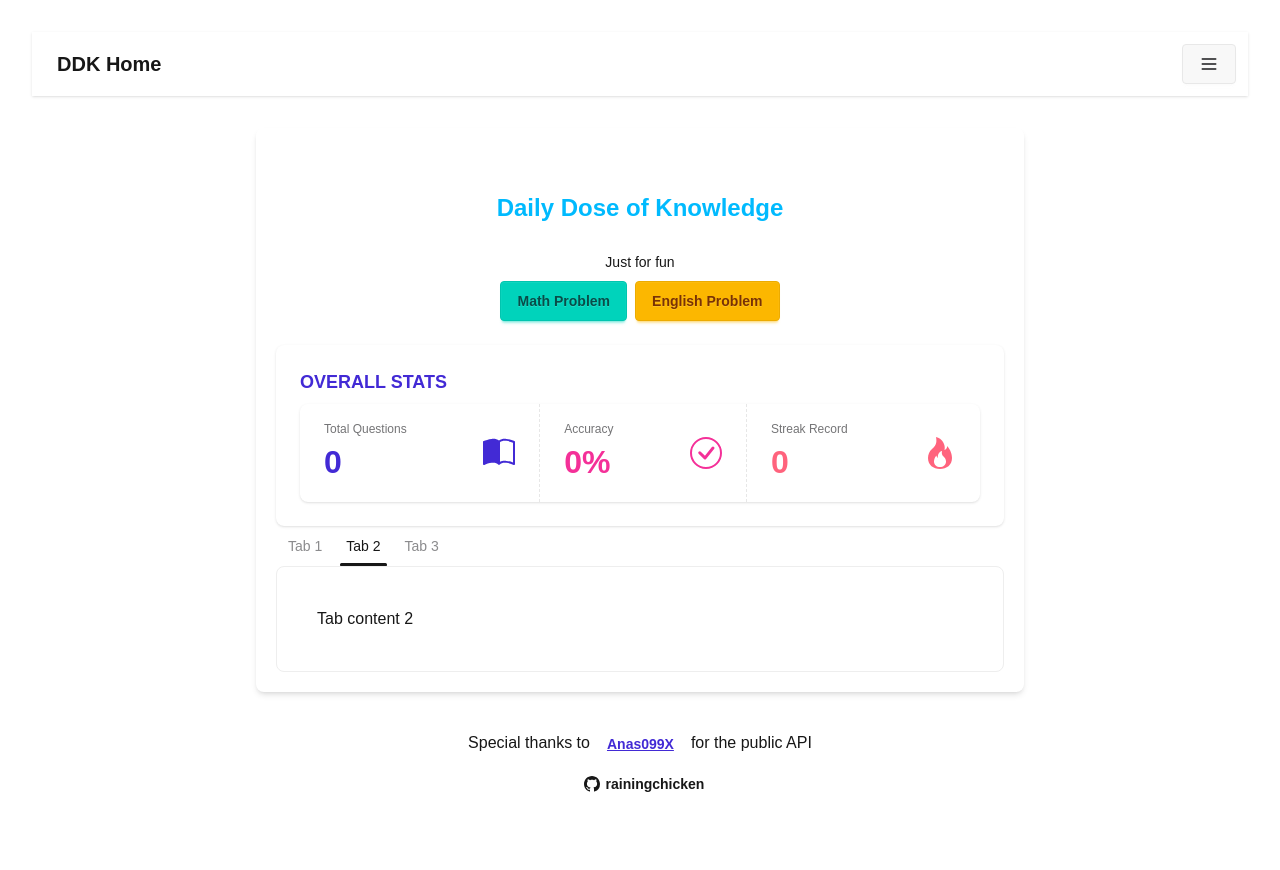
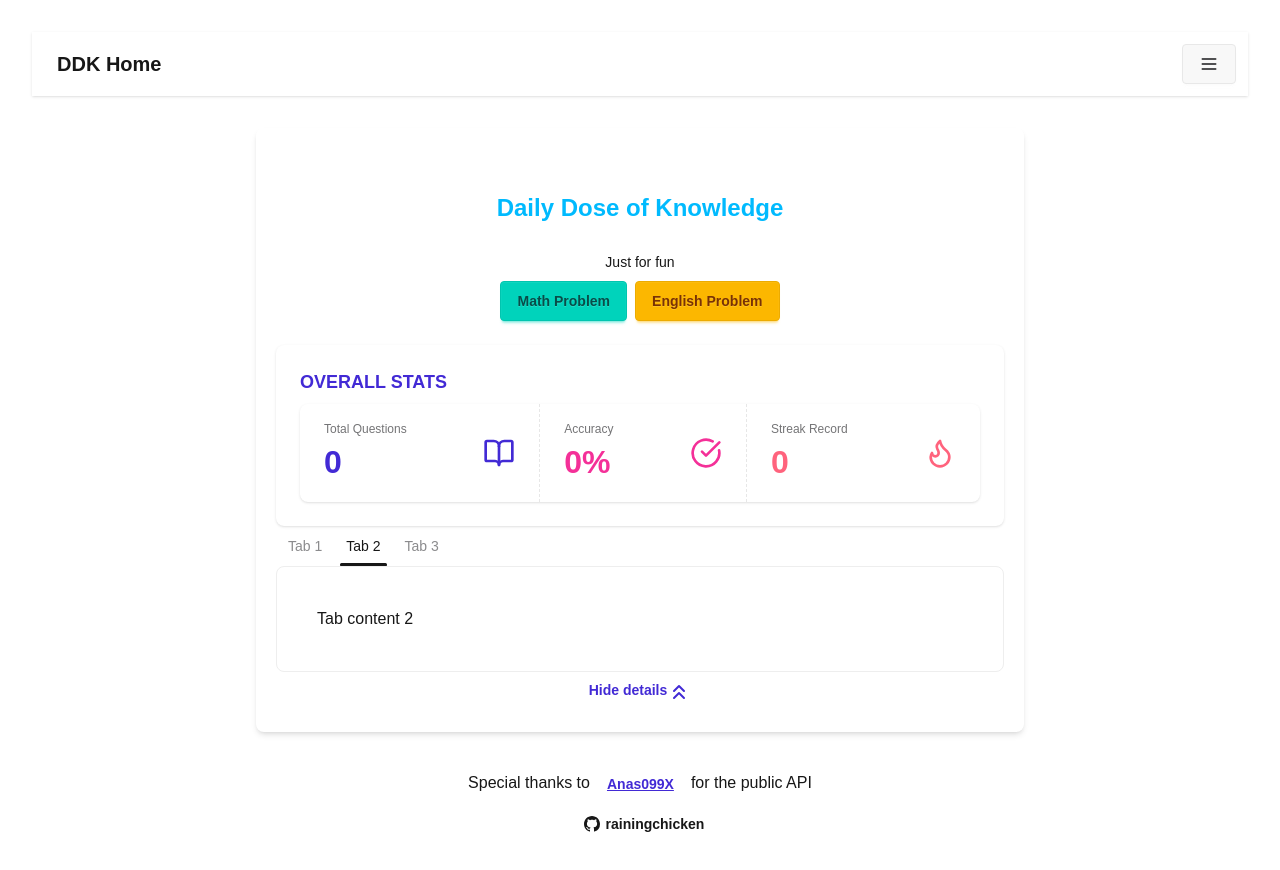
Before and after one commit to rainingchicken/daily-dose-of-knowledge, a Next.js app: page / in a window 1280 px wide. Shown: the top 870 px of the page. Built offline with nearby package versions, Linux system fonts and the light colour scheme.

Commit message:
use lucide-react icons package and toggle more details

```diff
--- a/package.json
+++ b/package.json
@@ -10,6 +10,7 @@
   },
   "dependencies": {
     "daisyui": "^5.0.43",
+    "lucide-react": "^0.513.0",
     "next": "15.3.3",
     "react": "^19.0.0",
     "react-dom": "^19.0.0",
--- a/src/app/page.tsx
+++ b/src/app/page.tsx
@@ -16,8 +16,8 @@ export default function Home() {
             English Problem
           </a>
         </div>
-      </div>{" "}
-      <StatsCardOverview subject="math" />
+      </div>
+      <StatsCardOverview />
     </div>
   );
 }
--- a/src/components/StatsCardOverview.tsx
+++ b/src/components/StatsCardOverview.tsx
@@ -2,7 +2,7 @@
 
 import { useLocalStorage } from "@/utils/localStorage";
 import type { IStats } from "@/utils/types";
-import React from "react";
+import React, { useState } from "react";
 
 import StatsCardSimple from "./StatsCardSimple";
 import {
@@ -11,13 +11,19 @@ import {
   getTotalQuestionCount,
 } from "@/utils/stats";
 import StatsCardComprehensive from "./StatsCardComprehensive";
+import { ChevronsDown, ChevronsUp } from "lucide-react";
 
 const StatsCardOverview = () => {
+  const [hideMoreDetails, setHideMoreDetails] = useState(false);
   const [stats] = useLocalStorage<IStats>("stats", {});
   const totalQuestionCount = getTotalQuestionCount(stats);
   const mathAccuray = getOverallAccuracy(stats, "math");
   const englishAccuray = getOverallAccuracy(stats, "english");
   const overAllMaxStreak = getOverAllMaxStreak(stats);
+
+  const handleToggle = () => {
+    setHideMoreDetails(!hideMoreDetails);
+  };
 
   return (
     <div>
@@ -28,7 +34,18 @@ const StatsCardOverview = () => {
         maxStreak={overAllMaxStreak}
         isOverview={true}
       />
-      <StatsCardComprehensive stats={stats} />
+      {!hideMoreDetails && <StatsCardComprehensive stats={stats} />}
+      <button className="btn btn-ghost btn-block" onClick={handleToggle}>
+        {hideMoreDetails ? (
+          <span className="flex text-primary">
+            Show more Details <ChevronsDown />
+          </span>
+        ) : (
+          <span className="flex text-primary">
+            Hide details <ChevronsUp />
+          </span>
+        )}
+      </button>
     </div>
   );
 };
--- a/src/components/StatsCardSimple.tsx
+++ b/src/components/StatsCardSimple.tsx
@@ -1,9 +1,11 @@
+import {
+  BookOpen,
+  ChartLine,
+  CircleCheckBig,
+  Flame,
+  Timer,
+} from "lucide-react";
 import React from "react";
-import Book from "./icons/Book";
-import Check from "./icons/Check";
-import Fire from "./icons/Fire";
-import Time from "./icons/Time";
-import GraphUp from "./icons/GraphUp";
 
 interface StatsCardSimpleProps {
   title: string;
@@ -33,7 +35,7 @@ const StatsCardSimple = ({
         <div className={`stats shadow ${isOverview ? "" : " stats-vertical"}`}>
           <div className="stat">
             <div className="stat-figure text-primary">
-              <Book className="h-8 w-8 text-primary" />
+              <BookOpen className="h-8 w-8 text-primary" />
             </div>
             <div className="stat-title">Total Questions</div>
             <div className="stat-value text-primary">{totalQuestions}</div>
@@ -41,7 +43,7 @@ const StatsCardSimple = ({
 
           <div className="stat">
             <div className="stat-figure text-secondary">
-              <Check className="h-8 w-8 text-secondary" />
+              <CircleCheckBig className="h-8 w-8 text-secondary" />
             </div>
             <div className="stat-title">Accuracy</div>
             <div className="stat-value text-secondary">
@@ -53,7 +55,7 @@ const StatsCardSimple = ({
             <>
               <div className="stat">
                 <div className="stat-figure text-info">
-                  <Time className="h-8 w-8 text-info" />
+                  <Timer className="h-8 w-8 text-info" />
                 </div>
                 <div className="stat-title">Time</div>
                 <div className="stat-value text-info">{totalTime}</div>
@@ -61,7 +63,7 @@ const StatsCardSimple = ({
 
               <div className="stat">
                 <div className="stat-figure text-warning">
-                  <GraphUp className="h-8 w-8 text-warning" />
+                  <ChartLine className="h-8 w-8 text-warning" />
                 </div>
                 <div className="stat-title">Current Streak</div>
                 <div className="stat-value text-warning">{currentStreak}</div>
@@ -71,7 +73,7 @@ const StatsCardSimple = ({
 
           <div className="stat">
             <div className="stat-figure text-error">
-              <Fire className="h-8 w-8 text-error" />
+              <Flame className="h-8 w-8 text-error" />
             </div>
             <div className="stat-title">Streak Record</div>
             <div className="stat-value text-error">{maxStreak}</div>
--- a/src/components/icons/Book.tsx
+++ /dev/null
@@ -1,17 +0,0 @@
-const Book = (props: React.SVGProps<SVGSVGElement>) => (
-  <svg
-    xmlns="http://www.w3.org/2000/svg"
-    fill="currentColor"
-    viewBox="0 0 16 16"
-    {...props}
-  >
-    <path
-      strokeLinecap="round"
-      strokeLinejoin="round"
-      strokeWidth="1"
-      d="M8.5 2.687c.654-.689 1.782-.886 3.112-.752 1.234.124 2.503.523 3.388.893v9.923c-.918-.35-2.107-.692-3.287-.81-1.094-.111-2.278-.039-3.213.492zM8 1.783C7.015.936 5.587.81 4.287.94c-1.514.153-3.042.672-3.994 1.105A.5.5 0 0 0 0 2.5v11a.5.5 0 0 0 .707.455c.882-.4 2.303-.881 3.68-1.02 1.409-.142 2.59.087 3.223.877a.5.5 0 0 0 .78 0c.633-.79 1.814-1.019 3.222-.877 1.378.139 2.8.62 3.681 1.02A.5.5 0 0 0 16 13.5v-11a.5.5 0 0 0-.293-.455c-.952-.433-2.48-.952-3.994-1.105C10.413.809 8.985.936 8 1.783"
-    />
-  </svg>
-);
-
-export default Book;
--- a/src/components/icons/Check.tsx
+++ /dev/null
@@ -1,23 +0,0 @@
-const Check = (props: React.SVGProps<SVGSVGElement>) => (
-  <svg
-    xmlns="http://www.w3.org/2000/svg"
-    fill="currentColor"
-    viewBox="0 0 16 16"
-    {...props}
-  >
-    <path
-      strokeLinecap="round"
-      strokeLinejoin="round"
-      strokeWidth="1"
-      d="M8 15A7 7 0 1 1 8 1a7 7 0 0 1 0 14m0 1A8 8 0 1 0 8 0a8 8 0 0 0 0 16"
-    />
-    <path
-      strokeLinecap="round"
-      strokeLinejoin="round"
-      strokeWidth="1"
-      d="m10.97 4.97-.02.022-3.473 4.425-2.093-2.094a.75.75 0 0 0-1.06 1.06L6.97 11.03a.75.75 0 0 0 1.079-.02l3.992-4.99a.75.75 0 0 0-1.071-1.05"
-    />
-  </svg>
-);
-
-export default Check;
--- a/src/components/icons/Fire.tsx
+++ /dev/null
@@ -1,17 +0,0 @@
-const Fire = (props: React.SVGProps<SVGSVGElement>) => (
-  <svg
-    xmlns="http://www.w3.org/2000/svg"
-    fill="currentColor"
-    viewBox="0 0 16 16"
-    {...props}
-  >
-    <path
-      strokeLinecap="round"
-      strokeLinejoin="round"
-      strokeWidth="1"
-      d="M8 16c3.314 0 6-2 6-5.5 0-1.5-.5-4-2.5-6 .25 1.5-1.25 2-1.25 2C11 4 9 .5 6 0c.357 2 .5 4-2 6-1.25 1-2 2.729-2 4.5C2 14 4.686 16 8 16m0-1c-1.657 0-3-1-3-2.75 0-.75.25-2 1.25-3C6.125 10 7 10.5 7 10.5c-.375-1.25.5-3.25 2-3.5-.179 1-.25 2 1 3 .625.5 1 1.364 1 2.25C11 14 9.657 15 8 15"
-    />
-  </svg>
-);
-
-export default Fire;
--- a/src/components/icons/GraphUp.tsx
+++ /dev/null
@@ -1,17 +0,0 @@
-const GraphUp = (props: React.SVGProps<SVGSVGElement>) => (
-  <svg
-    xmlns="http://www.w3.org/2000/svg"
-    fill="currentColor"
-    viewBox="0 0 16 16"
-    {...props}
-  >
-    <path
-      strokeLinecap="round"
-      strokeLinejoin="round"
-      strokeWidth="1"
-      d="M0 0h1v15h15v1H0zm14.817 3.113a.5.5 0 0 1 .07.704l-4.5 5.5a.5.5 0 0 1-.74.037L7.06 6.767l-3.656 5.027a.5.5 0 0 1-.808-.588l4-5.5a.5.5 0 0 1 .758-.06l2.609 2.61 4.15-5.073a.5.5 0 0 1 .704-.07"
-    />
-  </svg>
-);
-
-export default GraphUp;
--- a/src/components/icons/Time.tsx
+++ /dev/null
@@ -1,23 +0,0 @@
-const Time = (props: React.SVGProps<SVGSVGElement>) => (
-  <svg
-    xmlns="http://www.w3.org/2000/svg"
-    fill="currentColor"
-    viewBox="0 0 16 16"
-    {...props}
-  >
-    <path
-      strokeLinecap="round"
-      strokeLinejoin="round"
-      strokeWidth="1"
-      d="M8.5 5.6a.5.5 0 1 0-1 0v2.9h-3a.5.5 0 0 0 0 1H8a.5.5 0 0 0 .5-.5z"
-    />
-    <path
-      strokeLinecap="round"
-      strokeLinejoin="round"
-      strokeWidth="1"
-      d="M6.5 1A.5.5 0 0 1 7 .5h2a.5.5 0 0 1 0 1v.57c1.36.196 2.594.78 3.584 1.64l.012-.013.354-.354-.354-.353a.5.5 0 0 1 .707-.708l1.414 1.415a.5.5 0 1 1-.707.707l-.353-.354-.354.354-.013.012A7 7 0 1 1 7 2.071V1.5a.5.5 0 0 1-.5-.5M8 3a6 6 0 1 0 .001 12A6 6 0 0 0 8 3"
-    />
-  </svg>
-);
-
-export default Time;
```
Also changed, not shown: 1 other file (tests, documents, lock files or other folders).
